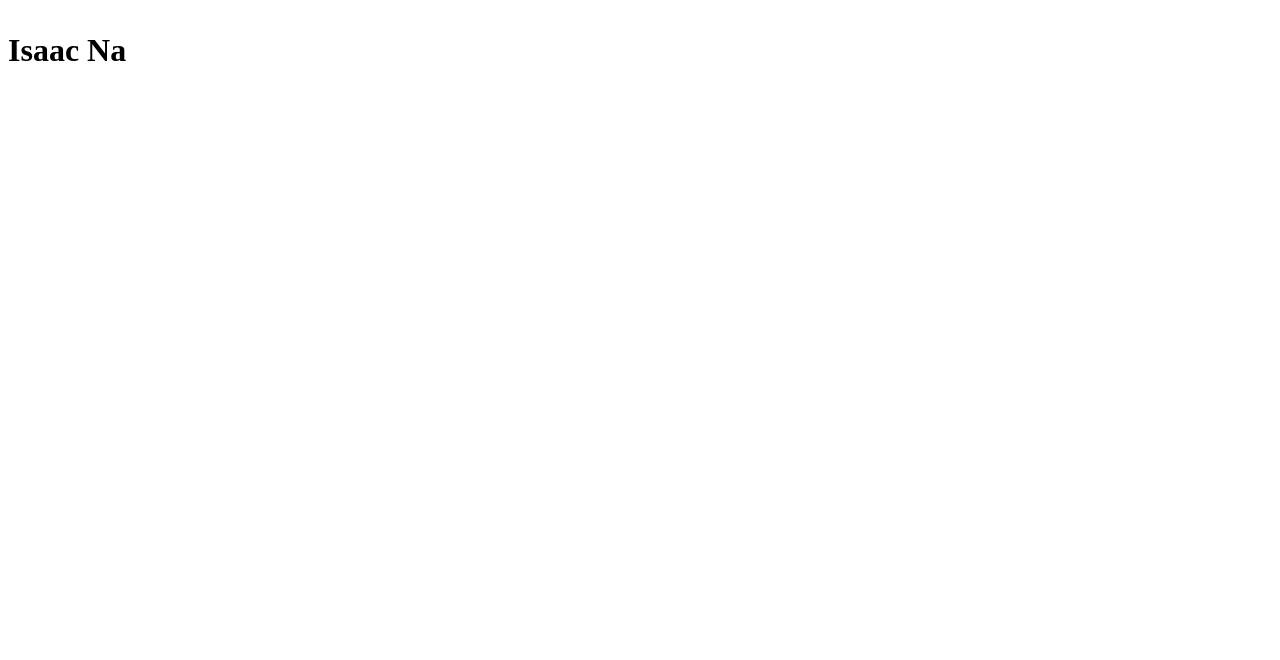
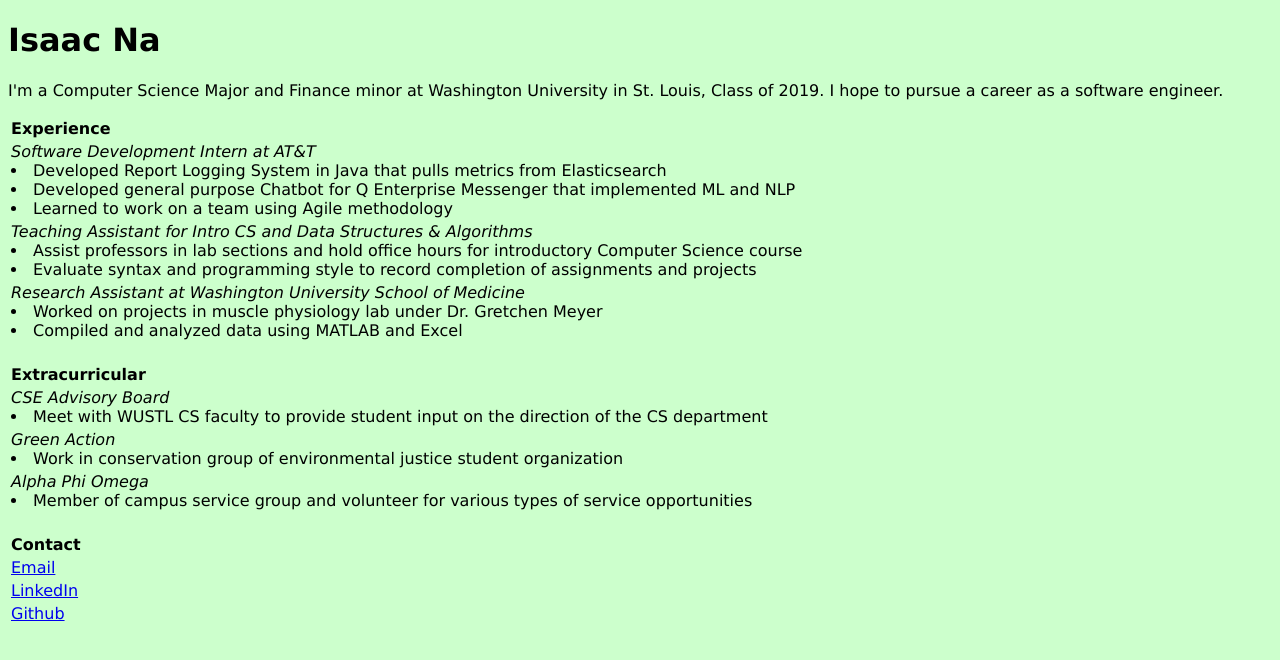
Before and after one commit to isaacna/isaacna.github.io, a plain HTML site: page index.html in a window 1280 px wide. Drawn offline with Linux system fonts and the light colour scheme.

Commit message:
basic layout for personal page

```diff
--- a/index.html
+++ b/index.html
@@ -7,8 +7,77 @@
 </head>
 
 <body>
-    <h1>
-        <p>Isaac Na</p>
-    </h1>
+    <h1>Isaac Na</h1>
+    <p> I'm a Computer Science Major and Finance minor at Washington University in St. Louis, Class of 2019. I hope to pursue a career as a software engineer. </p>
+    <div id="resume">
+    	<table>
+          <tr>
+            <td><strong>Experience </strong></td>
+          </tr>
+		   <tr>
+              <td><i>Software Development Intern at AT&T </i>
+					<li> Developed Report Logging System in Java that pulls metrics from Elasticsearch </li>
+					<li> Developed general purpose Chatbot for Q Enterprise Messenger that implemented ML and NLP</li>
+					<li> Learned to work on a team using Agile methodology </li>
+
+			  </td>
+          </tr>
+          <tr>
+              <td> <i>Teaching Assistant for Intro CS and Data Structures & Algorithms</i>
+				<li>Assist professors in lab sections and hold office hours for introductory Computer Science course </li>
+				<li>Evaluate syntax and programming style to record completion of assignments and projects</li>
+			  </td>
+          </tr>
+          <tr>
+            <td><i>Research Assistant at Washington University School of Medicine</i>
+				<li>Worked on projects in muscle physiology lab under Dr. Gretchen Meyer</li>
+				<li>Compiled and analyzed data using MATLAB and Excel</li>
+			</td>
+          </tr>
+		</table>
+		<br>
+		<table>
+          <tr>
+          <td> <strong> Extracurricular </strong></td>
+          </tr>
+		  <tr>
+            <td><i>CSE Advisory Board</i>
+				<li>Meet with WUSTL CS faculty to provide student input on the direction of the CS department </li>
+			</td>
+          </tr>
+          <tr>
+            <td><i>Green Action</i>
+				<li>Work in conservation group of environmental justice student organization</li>
+			</td>
+          </tr>
+          <tr>
+          	<td><i>Alpha Phi Omega</i>
+				<li>Member of campus service group and volunteer for various types of service opportunities</li>
+			</td>
+          </tr>
+        </table>
+    </div>
+
+    <br>
+
+    <div id="contact">
+      <table>
+      	<tr>
+          <td><strong> Contact </strong></td>
+        </tr>
+		<tr>
+			<td><a href="mailto:isaac219@gmail.com">Email</a><br /></td>
+		</tr>
+		<tr>
+			<td><a href="https://www.linkedin.com/in/isaac-na-820b96115"> LinkedIn </a></td>
+        </tr>
+        <tr>
+			<td><a href="https://github.com/isaacna">Github</a></td>
+        </tr>
+
+
+      </table>
+
+    </div>
 </body>
 </html>
--- a/style.css
+++ b/style.css
@@ -0,0 +1,12 @@
+body {
+    background-color: #ccffcc;
+    font-family: Verdana;
+}
+
+#resume {
+
+}
+
+#contact {
+
+}
```
